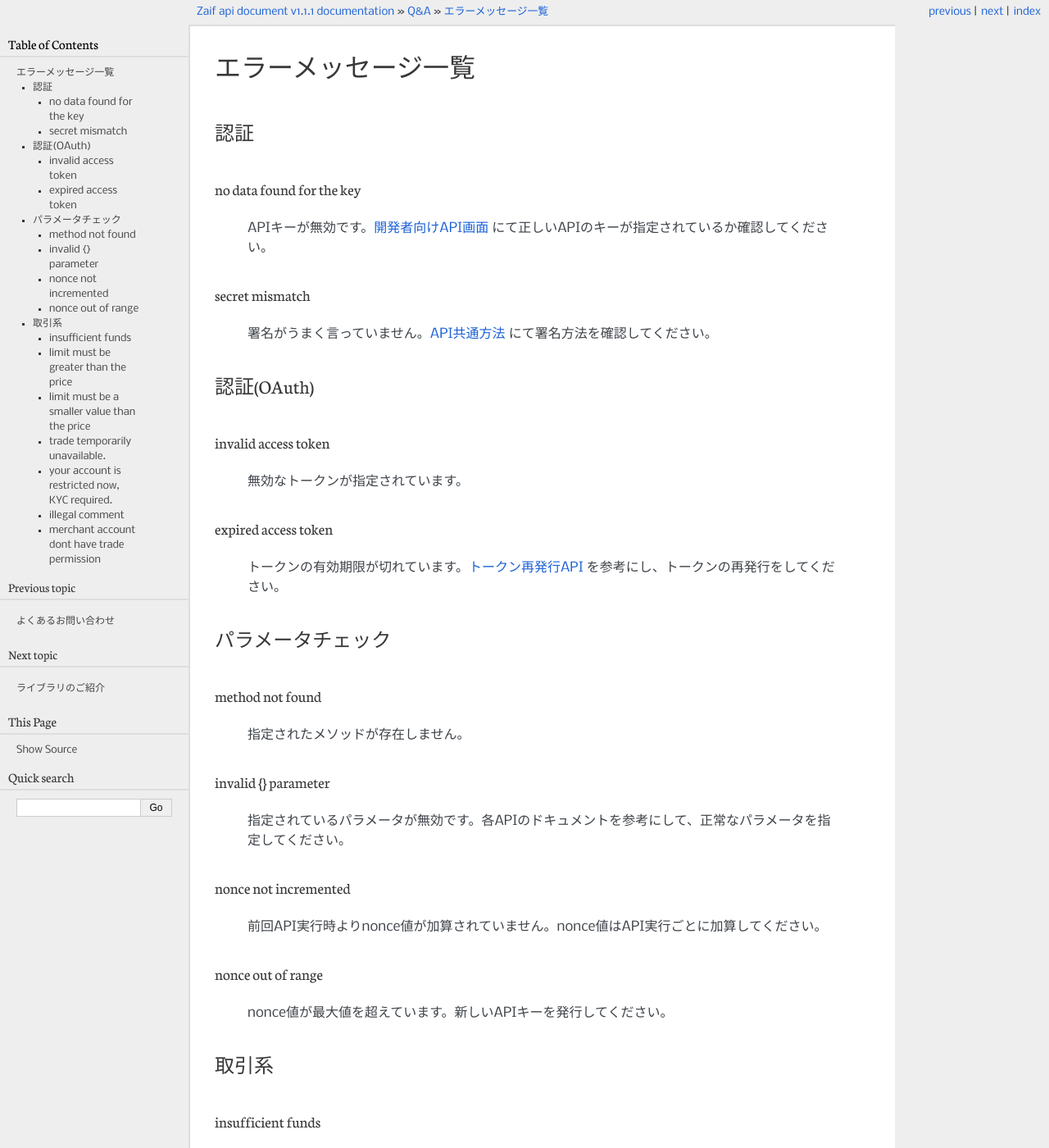
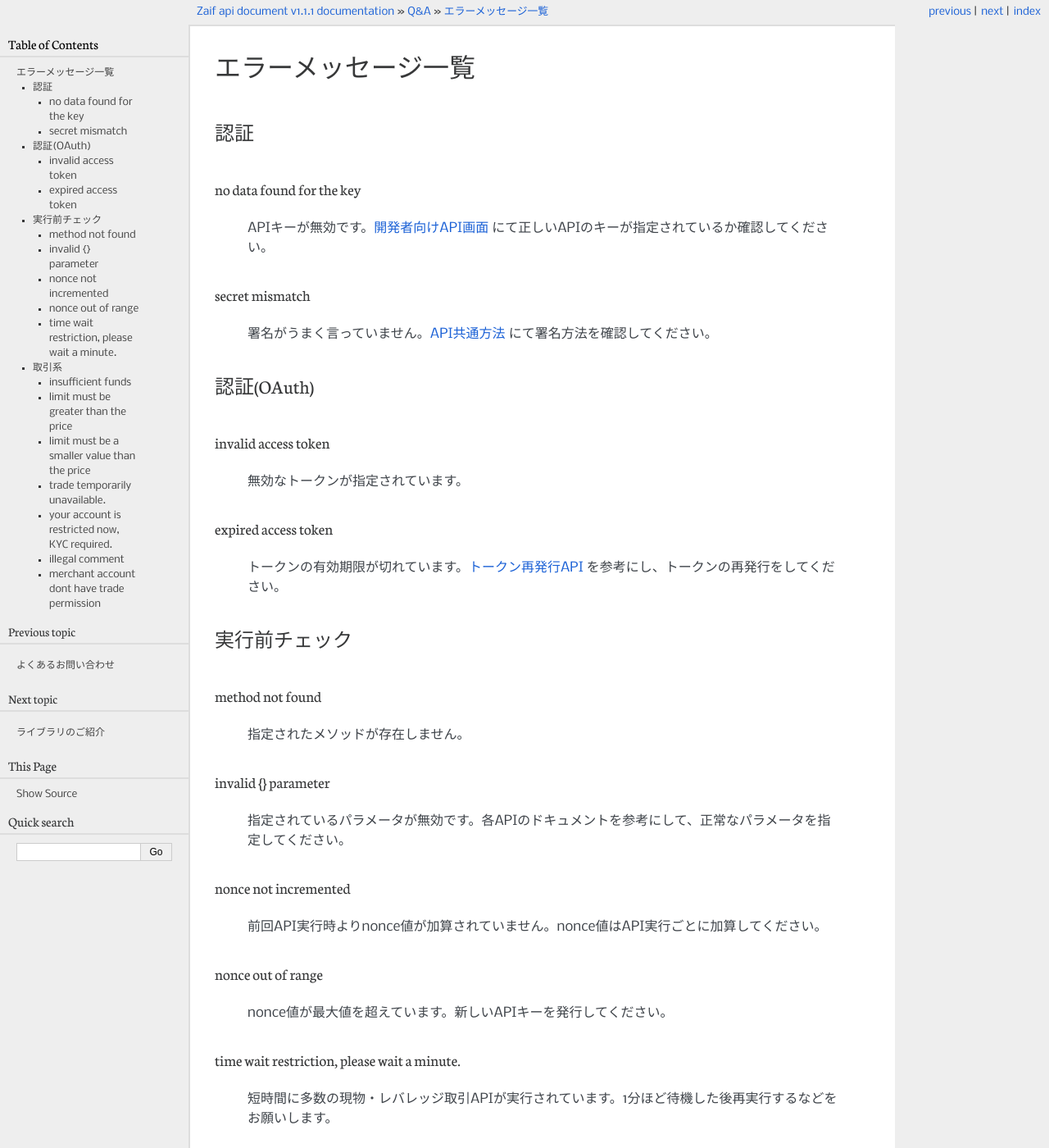
Before and after one commit to techbureau/api-doc, a Sphinx documentation site: the page built from docs/faq/2_error_message.rst, in a window 1280 px wide and 1400 px high. Shown: the whole window at 82% size. Built offline with Sphinx 7.4.7, drawn with Linux system fonts in a browser that asks for light colours.

Commit message:
先物/信用/AirFXの情報を追加

```diff
--- a/docs/faq/2_error_message.rst
+++ b/docs/faq/2_error_message.rst
@@ -28,7 +28,7 @@
     | トークンの有効期限が切れています。`トークン再発行API <https://techbureau-api-document.readthedocs.io/ja/latest/oauth/1_common.html#id3>`_ を参考にし、トークンの再発行をしてください。
 
 
-パラメータチェック
+実行前チェック
 ================================================
 
 method not found
@@ -46,6 +46,11 @@
 nonce out of range
 ------------------------------------------------
     | nonce値が最大値を超えています。新しいAPIキーを発行してください。
+
+time wait restriction, please wait a minute.
+------------------------------------------------
+    | 短時間に多数の現物・レバレッジ取引APIが実行されています。1分ほど待機した後再実行するなどをお願いします。
+
 
 取引系
 ================================================
```
